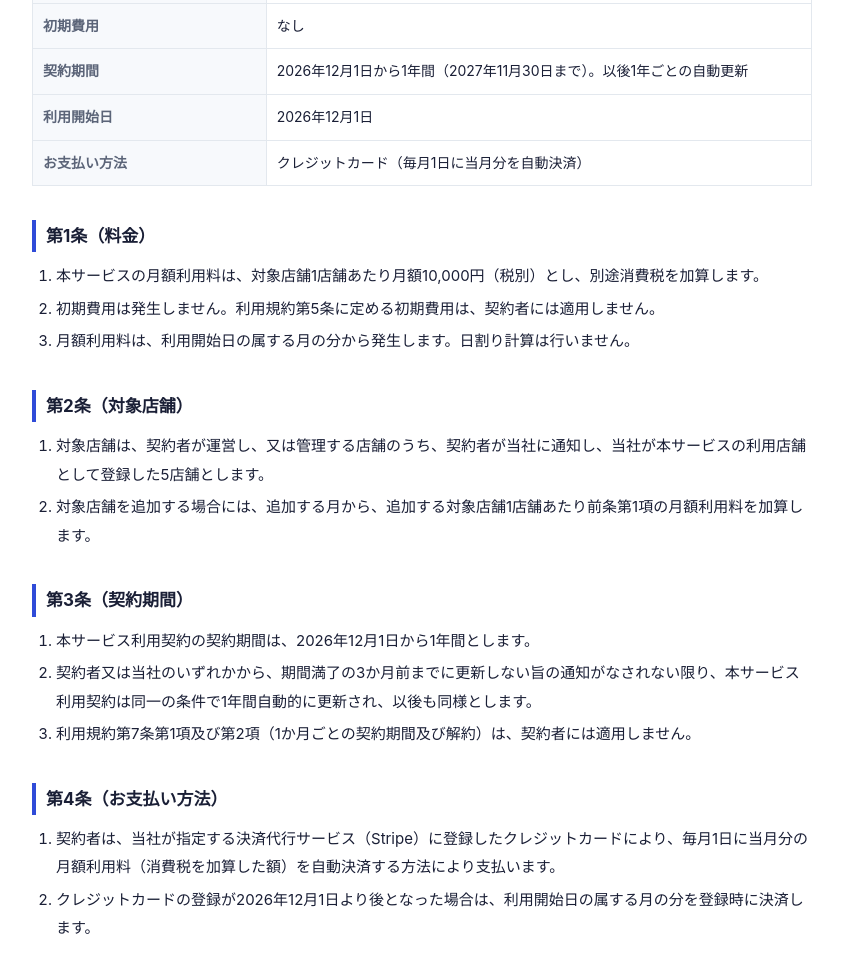
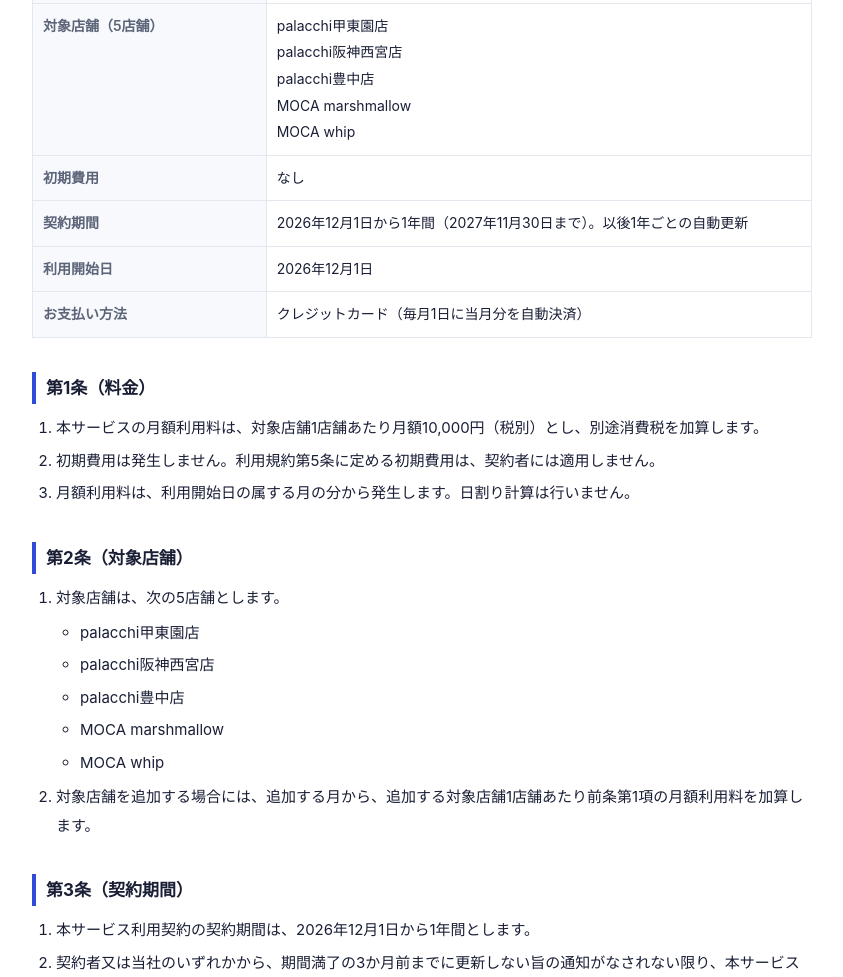
Before and after one commit to rubiktoyme-eng/nextcreator, a plain HTML site: page keiyaku-omatsuli-5efcfab889.html in a window 1280 px wide. Shown: the part 665-1642 px from the top of the page, without its empty margins (218-1061 px from the left). Drawn offline with Linux system fonts and the light colour scheme.

Commit message:
Add target store names to OMATSULI contract terms

```diff
--- a/keiyaku-omatsuli-5efcfab889.html
+++ b/keiyaku-omatsuli-5efcfab889.html
@@ -53,6 +53,7 @@
   <tr><th>契約者</th><td>株式会社OMATSULI 様</td></tr>
   <tr><th>プラン</th><td>パートナーズプラン</td></tr>
   <tr><th>月額利用料</th><td>対象店舗1店舗あたり 月額10,000円（税別）<br>ご契約時の対象店舗は5店舗、月額合計 50,000円（税別）／55,000円（税込）</td></tr>
+  <tr><th>対象店舗（5店舗）</th><td>palacchi甲東園店<br>palacchi阪神西宮店<br>palacchi豊中店<br>MOCA marshmallow<br>MOCA whip</td></tr>
   <tr><th>初期費用</th><td>なし</td></tr>
   <tr><th>契約期間</th><td>2026年12月1日から1年間（2027年11月30日まで）。以後1年ごとの自動更新</td></tr>
   <tr><th>利用開始日</th><td>2026年12月1日</td></tr>
@@ -68,7 +69,15 @@
 
 <h2>第2条（対象店舗）</h2>
 <ol>
-  <li>対象店舗は、契約者が運営し、又は管理する店舗のうち、契約者が当社に通知し、当社が本サービスの利用店舗として登録した5店舗とします。</li>
+  <li>対象店舗は、次の5店舗とします。
+    <ul>
+      <li>palacchi甲東園店</li>
+      <li>palacchi阪神西宮店</li>
+      <li>palacchi豊中店</li>
+      <li>MOCA marshmallow</li>
+      <li>MOCA whip</li>
+    </ul>
+  </li>
   <li>対象店舗を追加する場合には、追加する月から、追加する対象店舗1店舗あたり前条第1項の月額利用料を加算します。</li>
 </ol>
 
```
